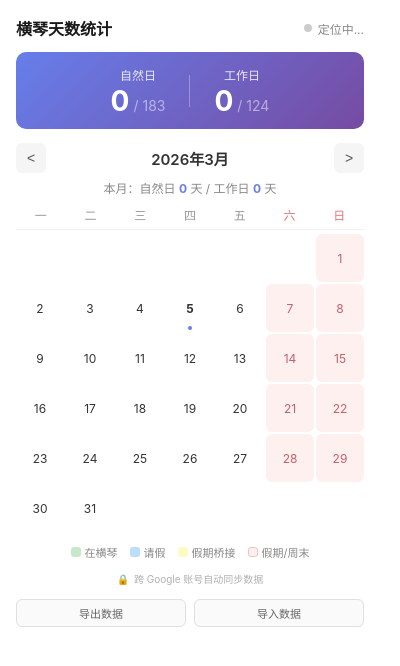
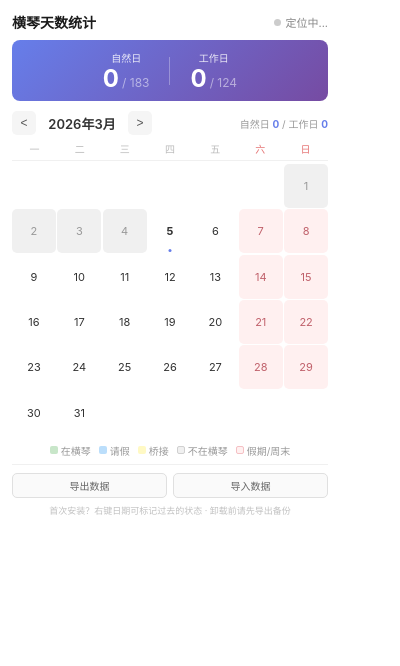
Before and after one commit to Leaking/DaysHere, a browser extension: page popup/popup.html in a window 400 px wide. Drawn offline with Linux system fonts and the light colour scheme.

Commit message:
feat: v2.3.0 紧凑布局重构、不在横琴灰色标记、底部提示说明
- popup 宽度 380→340px，间距/字号全面收紧
- 月份导航与当月统计合并为一行
- 导出/导入与提示文案整合到底部 footer
- 已过去未标记日期显示灰色（不在横琴）
- 图例新增"不在横琴"灰色标识
- 底部提示：首次安装右键标记 + 卸载前导出备份

Co-Authored-By: Claude Opus 4.6 <noreply@anthropic.com>

```diff
--- a/popup/popup.css
+++ b/popup/popup.css
@@ -5,18 +5,18 @@
 }
 
 body {
-  width: 380px;
+  width: 340px;
   height: min-content;
   font-family: -apple-system, BlinkMacSystemFont, "Segoe UI", "PingFang SC",
     "Hiragino Sans GB", "Microsoft YaHei", sans-serif;
-  font-size: 13px;
+  font-size: 12px;
   color: #333;
   background: #fff;
   overflow: hidden;
 }
 
 .container {
-  padding: 16px;
+  padding: 12px;
 }
 
 /* 标题栏 */
@@ -24,11 +24,11 @@ body {
   display: flex;
   justify-content: space-between;
   align-items: center;
-  margin-bottom: 12px;
+  margin-bottom: 8px;
 }
 
 .header h1 {
-  font-size: 16px;
+  font-size: 14px;
   font-weight: 600;
   color: #1a1a1a;
 }
@@ -36,21 +36,21 @@ body {
 .location-status {
   display: flex;
   align-items: center;
-  gap: 6px;
-  font-size: 12px;
+  gap: 4px;
+  font-size: 11px;
   color: #888;
 }
 
 .status-dot {
-  width: 8px;
-  height: 8px;
+  width: 7px;
+  height: 7px;
   border-radius: 50%;
   background: #ccc;
 }
 
 .status-dot.active {
   background: #4CAF50;
-  box-shadow: 0 0 4px rgba(76, 175, 80, 0.5);
+  box-shadow: 0 0 3px rgba(76, 175, 80, 0.5);
 }
 
 .status-dot.inactive {
@@ -67,9 +67,9 @@ body {
   align-items: center;
   justify-content: center;
   background: linear-gradient(135deg, #667eea 0%, #764ba2 100%);
-  border-radius: 10px;
-  padding: 14px 20px;
-  margin-bottom: 14px;
+  border-radius: 8px;
+  padding: 10px 16px;
+  margin-bottom: 10px;
   color: #fff;
 }
 
@@ -77,60 +77,68 @@ body {
   display: flex;
   flex-direction: column;
   align-items: center;
-  gap: 4px;
+  gap: 2px;
 }
 
 .stat-label {
-  font-size: 12px;
+  font-size: 10px;
   opacity: 0.85;
 }
 
 .stat-numbers {
   display: flex;
   align-items: baseline;
-  gap: 4px;
+  gap: 3px;
 }
 
 .stat-value {
-  font-size: 28px;
+  font-size: 24px;
   font-weight: 700;
   line-height: 1;
 }
 
 .stat-target {
-  font-size: 14px;
+  font-size: 12px;
   opacity: 0.5;
   font-weight: 400;
 }
 
 .stat-divider {
   width: 1px;
-  height: 32px;
+  height: 28px;
   background: rgba(255, 255, 255, 0.3);
-  margin: 0 24px;
+  margin: 0 20px;
 }
 
-/* 月份导航 */
-.month-nav {
+/* 月份导航 + 当月统计合并一行 */
+.month-bar {
   display: flex;
   align-items: center;
   justify-content: space-between;
   margin-bottom: 6px;
 }
 
+.month-nav {
+  display: flex;
+  align-items: center;
+  gap: 6px;
+}
+
 .month-title {
-  font-size: 15px;
+  font-size: 13px;
   font-weight: 600;
+  min-width: 80px;
+  text-align: center;
 }
 
 .nav-btn {
-  width: 30px;
-  height: 30px;
+  width: 24px;
+  height: 24px;
   border: none;
   background: #f5f5f5;
-  border-radius: 6px;
+  border-radius: 5px;
   cursor: pointer;
-  font-size: 14px;
+  font-size: 12px;
   color: #555;
   display: flex;
   align-items: center;
@@ -142,12 +150,9 @@ body {
   background: #e8e8e8;
 }
 
-/* 当月统计 */
 .month-stats {
-  text-align: center;
-  font-size: 12px;
-  color: #888;
-  margin-bottom: 10px;
+  font-size: 10px;
+  color: #999;
 }
 
 .month-stats strong {
@@ -156,18 +161,18 @@ body {
 
 /* 日历 */
 .calendar {
-  margin-bottom: 12px;
+  margin-bottom: 8px;
 }
 
 .calendar-header {
   display: grid;
   grid-template-columns: repeat(7, 1fr);
   text-align: center;
-  font-size: 12px;
-  color: #999;
-  padding-bottom: 6px;
+  font-size: 10px;
+  color: #bbb;
+  padding-bottom: 4px;
   border-bottom: 1px solid #f0f0f0;
-  margin-bottom: 4px;
+  margin-bottom: 3px;
 }
 
 .calendar-header .weekend {
@@ -177,7 +182,7 @@ body {
 .calendar-body {
   display: grid;
   grid-template-columns: repeat(7, 1fr);
-  gap: 2px;
+  gap: 1.5px;
 }
 
 .calendar-day {
@@ -186,16 +191,16 @@ body {
   display: flex;
   align-items: center;
   justify-content: center;
-  border-radius: 6px;
-  font-size: 12px;
+  border-radius: 5px;
+  font-size: 11px;
   cursor: pointer;
   transition: all 0.15s;
   user-select: none;
 }
 
 .calendar-day:hover {
-  outline: 2px solid #667eea;
-  outline-offset: -2px;
+  outline: 1.5px solid #667eea;
+  outline-offset: -1.5px;
 }
 
 .calendar-day.empty {
@@ -213,11 +218,11 @@ body {
 .calendar-day.today::after {
   content: '';
   position: absolute;
-  bottom: 2px;
+  bottom: 1px;
   left: 50%;
   transform: translateX(-50%);
-  width: 4px;
-  height: 4px;
+  width: 3px;
+  height: 3px;
   border-radius: 50%;
   background: #667eea;
 }
@@ -249,42 +254,45 @@ body {
   font-weight: 600;
 }
 
-/* 假期标记小角标 */
+/* 不在横琴 */
+.calendar-day.status-absent {
+  background: #f0f0f0;
+  color: #999;
+}
+
+/* 角标 */
 .calendar-day .holiday-badge {
   position: absolute;
   top: 1px;
-  right: 2px;
-  font-size: 8px;
+  right: 1px;
+  font-size: 7px;
   color: #e57373;
   line-height: 1;
 }
 
-/* 请假小标记 */
 .calendar-day .leave-badge {
   position: absolute;
   bottom: 1px;
-  right: 2px;
-  font-size: 7px;
+  right: 1px;
+  font-size: 6px;
   color: #1565c0;
   line-height: 1;
 }
 
-/* 手动标记在横琴 */
 .calendar-day .manual-badge {
   position: absolute;
   bottom: 1px;
-  left: 2px;
-  font-size: 7px;
+  left: 1px;
+  font-size: 6px;
   color: #2e7d32;
   line-height: 1;
 }
 
-/* 调休上班标记 */
 .calendar-day .work-override-badge {
   position: absolute;
   top: 1px;
-  left: 2px;
-  font-size: 7px;
+  left: 1px;
+  font-size: 6px;
   color: #ff9800;
   line-height: 1;
 }
@@ -293,23 +301,23 @@ body {
 .legend {
   display: flex;
   justify-content: center;
-  gap: 12px;
+  gap: 8px;
   flex-wrap: wrap;
-  margin-bottom: 8px;
+  margin-bottom: 6px;
 }
 
 .legend-item {
   display: flex;
   align-items: center;
-  gap: 4px;
-  font-size: 11px;
-  color: #888;
+  gap: 3px;
+  font-size: 10px;
+  color: #999;
 }
 
 .legend-dot {
-  width: 10px;
-  height: 10px;
-  border-radius: 3px;
+  width: 8px;
+  height: 8px;
+  border-radius: 2px;
 }
 
 .legend-dot.hengqin {
@@ -324,41 +332,37 @@ body {
   background: #fff9c4;
 }
 
+.legend-dot.absent {
+  background: #f0f0f0;
+  border: 1px solid #d0d0d0;
+}
+
 .legend-dot.holiday {
   background: #fff0f0;
   border: 1px solid #f5c0c4;
 }
 
-.privacy-note {
-  text-align: center;
-  font-size: 10px;
-  color: #b0b0b0;
-  line-height: 1.5;
-  padding: 4px 8px;
+/* 底部区域 */
+.footer {
+  border-top: 1px solid #f0f0f0;
+  padding-top: 8px;
+  margin-top: 2px;
 }
 
-.privacy-icon {
-  font-size: 10px;
-  margin-right: 2px;
-}
-
-/* 导出/导入按钮 */
 .data-actions {
   display: flex;
   align-items: center;
-  gap: 8px;
-  margin-top: 8px;
-  flex-wrap: wrap;
+  gap: 6px;
 }
 
 .data-btn {
   flex: 1;
-  padding: 5px 0;
+  padding: 4px 0;
   border: 1px solid #e0e0e0;
-  border-radius: 6px;
+  border-radius: 5px;
   background: #fafafa;
   color: #666;
-  font-size: 11px;
+  font-size: 10px;
   cursor: pointer;
   transition: background 0.15s, border-color 0.15s;
 }
@@ -372,14 +376,26 @@ body {
 .data-msg {
   width: 100%;
   text-align: center;
-  font-size: 11px;
+  font-size: 10px;
   color: #4CAF50;
-  min-height: 16px;
-  line-height: 16px;
+  min-height: 0;
+  line-height: 14px;
+}
+
+.data-msg:empty {
+  display: none;
 }
 
 .data-msg.error {
   color: #f44336;
+}
+
+.footer-tips {
+  margin-top: 6px;
+  font-size: 9px;
+  color: #c0c0c0;
+  line-height: 1.5;
+  text-align: center;
 }
 
 /* 右键菜单 */
@@ -395,15 +411,15 @@ body {
 }
 
 .context-menu-header {
-  padding: 8px 12px 4px;
-  font-size: 11px;
+  padding: 6px 10px 4px;
+  font-size: 10px;
   color: #999;
   border-bottom: 1px solid #f0f0f0;
 }
 
 .context-menu-item {
-  padding: 8px 12px;
-  font-size: 13px;
+  padding: 7px 10px;
+  font-size: 12px;
   color: #333;
   cursor: pointer;
   transition: background 0.1s;
@@ -420,14 +436,14 @@ body {
   margin: 2px 0;
 }
 
-/* 点击日期的提示框 */
+/* 提示框 */
 .day-tooltip {
   position: fixed;
   background: #333;
   color: #fff;
-  padding: 6px 10px;
-  border-radius: 6px;
-  font-size: 12px;
+  padding: 5px 8px;
+  border-radius: 5px;
+  font-size: 11px;
   pointer-events: none;
   z-index: 100;
   white-space: nowrap;
--- a/popup/popup.html
+++ b/popup/popup.html
@@ -36,16 +36,16 @@
       </div>
     </div>
 
-    <!-- 月份导航 -->
+    <!-- 月份导航 + 当月统计 -->
+    <div class="month-bar">
       <div class="month-nav">
         <button class="nav-btn" id="prevMonth">&lt;</button>
         <span class="month-title" id="monthTitle">2026年1月</span>
         <button class="nav-btn" id="nextMonth">&gt;</button>
       </div>
-
-    <!-- 当月小统计 -->
       <div class="month-stats" id="monthStats">
-      <span>本月：自然日 <strong id="monthNatural">0</strong> 天 / 工作日 <strong id="monthWork">0</strong> 天</span>
+        <span>自然日 <strong id="monthNatural">0</strong> / 工作日 <strong id="monthWork">0</strong></span>
+      </div>
     </div>
 
     <!-- 日历 -->
@@ -66,23 +66,27 @@
         <span class="legend-dot leave"></span><span>请假</span>
       </div>
       <div class="legend-item">
-        <span class="legend-dot bridged"></span><span>假期桥接</span>
+        <span class="legend-dot bridged"></span><span>桥接</span>
+      </div>
+      <div class="legend-item">
+        <span class="legend-dot absent"></span><span>不在横琴</span>
       </div>
       <div class="legend-item">
         <span class="legend-dot holiday"></span><span>假期/周末</span>
       </div>
     </div>
 
-    <div class="privacy-note">
-      <span class="privacy-icon">&#x1f512;</span>
-      跨 Google 账号自动同步数据
-    </div>
-
+    <!-- 底部 -->
+    <div class="footer">
       <div class="data-actions">
         <button class="data-btn" id="exportBtn">导出数据</button>
         <button class="data-btn" id="importBtn">导入数据</button>
         <input type="file" id="importFile" accept=".json" style="display:none">
+      </div>
       <div class="data-msg" id="dataMsg"></div>
+      <div class="footer-tips">
+        首次安装？右键日期可标记过去的状态 · 卸载前请先导出备份
+      </div>
     </div>
   </div>
 
--- a/popup/popup.js
+++ b/popup/popup.js
@@ -170,7 +170,11 @@ function renderCalendar() {
     if (!HolidayUtils.isWorkday(dateStr)) dayEl.classList.add('non-workday');
 
     const status = Calculator.getDayStatus(dateStr, allDayData, bridgedDays);
-    if (status !== 'none') dayEl.classList.add(`status-${status}`);
+    if (status !== 'none') {
+      dayEl.classList.add(`status-${status}`);
+    } else if (dateStr < today) {
+      dayEl.classList.add('status-absent');
+    }
 
     if (HolidayUtils.isHoliday(dateStr)) {
       const badge = document.createElement('span');
```
Also changed, not shown: manifest.json. Lines whose indentation alone changed are shown as unchanged.
